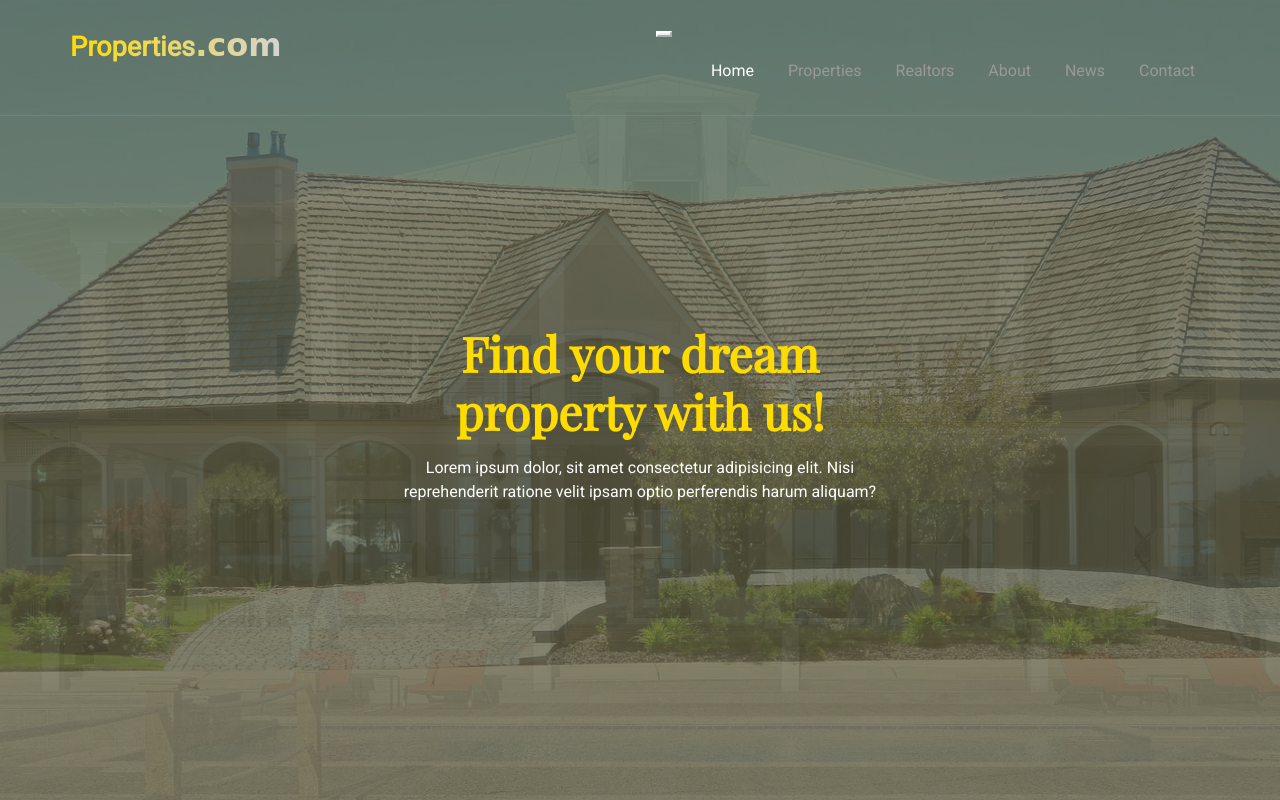
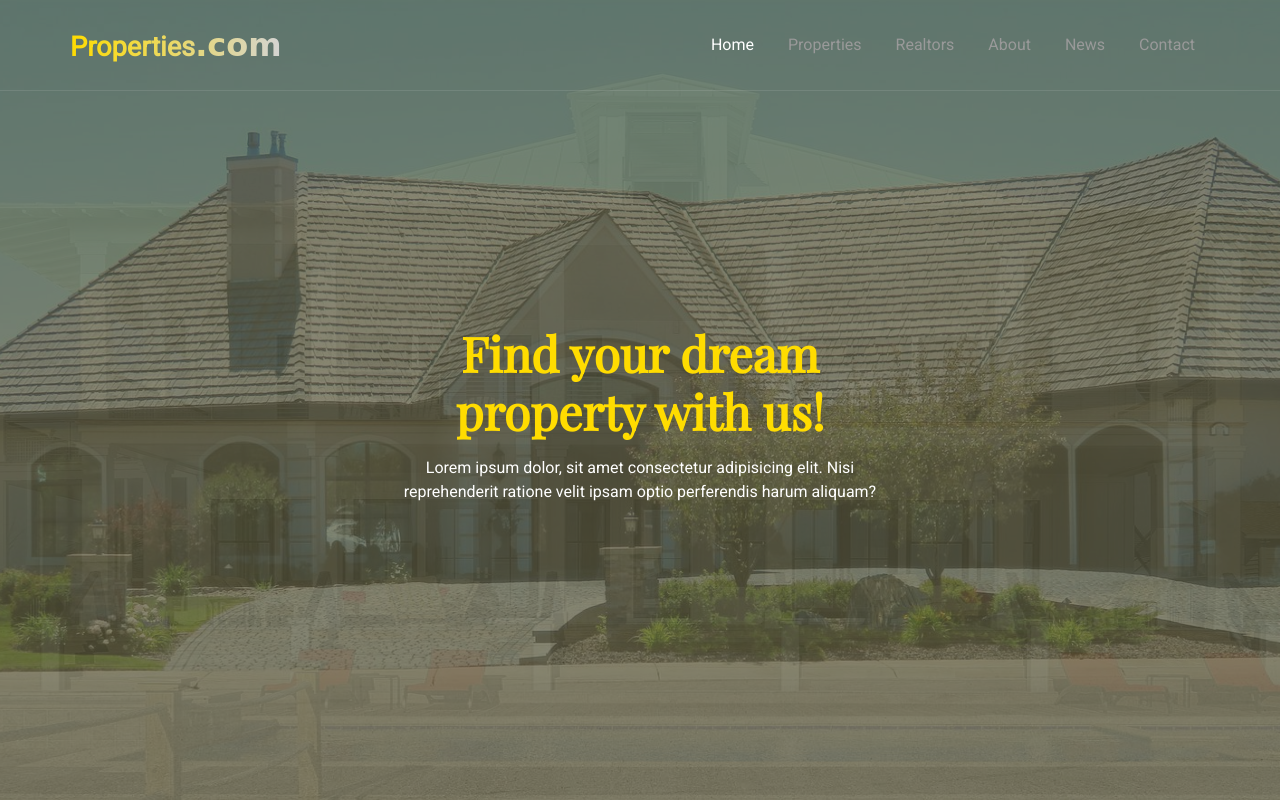
Before and after one commit to greytyler/Properties-website, a plain HTML site: page index.html in a window 1280 px wide. Shown: the top 800 px of the page. Drawn offline with nearby package versions, Linux system fonts and the light colour scheme.

Commit message:
Update index.html

```diff
--- a/index.html
+++ b/index.html
@@ -27,7 +27,7 @@
             <div class="flex container">
                 <a href="#" id="logo">Properties<span>.com</span></a>
                 <nav>
-                    <button id="nav-toggler" id="hamburger-menu">
+                    <button id="nav-toggler" class="hamburger-menu">
                         <span class="stripline"></span>
                         <span class="stripline"></span>
                         <span class="stripline"></span>
```
